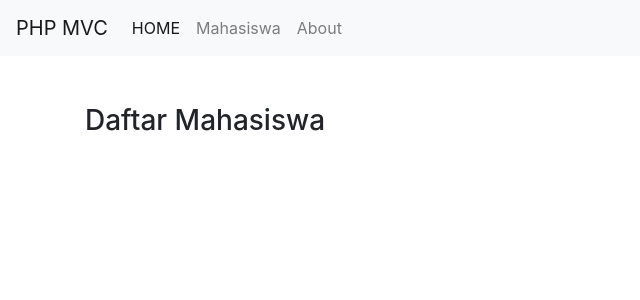
After one commit to ridlw13/TUGAS-3-MVC, a PHP site: the page made by app/views/mahasiswa/index.php in a window 1280 px wide. The commit adds this page. Shown: the top 300 px of the page, without its empty margins (0-640 px from the left). Run offline with PHP 8.4, Linux system fonts and the light colour scheme; the template is opened without the code that fills it, so the values that code supplies are empty; some libraries are stand-ins or nearby versions.

Commit message:
Menambahkan view dan halaman baru untuk mahasiswa

```diff
--- a/app/controllers/Home.php
+++ b/app/controllers/Home.php
@@ -4,8 +4,9 @@ class Home extends Controller {
     public function index(){
 
         $data['judul'] = 'Home';
+        $data['nama'] = $this->model('User_model')->getUser();
         $this->view('template/header', $data);
-        $this->view('home/index');
+        $this->view('home/index', $data);
         $this->view('template/footer');
 
     }
--- a/app/core/Controller.php
+++ b/app/core/Controller.php
@@ -4,4 +4,9 @@ class Controller {
     public function view($view, $data = []){
         require_once '../app/views/' . $view . '.php';
     }
+
+    public function model($model){
+        require_once '../app/models/' . $model . '.php';
+        return new $model;
+    }
 }
--- a/app/views/home/index.php
+++ b/app/views/home/index.php
@@ -1,7 +1,7 @@
     <div class="container">
     <div class="jumbotron">
-        <h1 class="display-4">Hello, world!</h1>
-            <p class="lead">This is a simple hero unit, a simple jumbotron-style component for calling extra attention to featured content or information.</p>
+        <h1 class="display-4">Selamat datang di Website saya</h1>
+            <p class="lead">Halo, nama saya <?= $data ['nama']?></p>
         <hr class="my-4">
             <p>It uses utility classes for typography and spacing to space content out within the larger container.</p>
                 <a class="btn btn-primary btn-lg" href="#" role="button">Learn more</a>
--- /dev/null
+++ b/app/views/mahasiswa/index.php
@@ -0,0 +1,20 @@
+<div class="container mt-5">
+
+    <div class="row">
+        <div class="col-6">
+            <h3>Daftar Mahasiswa</h3>
+
+
+            <?php foreach ($data['mhs'] as $mhs)  : ?>
+                <ul>
+                <li><?= $mhs['nama']; ?></li>
+                <li><?= $mhs['nrp']; ?></li>
+                <li><?= $mhs['email']; ?></li>
+                <li><?= $mhs['jurusan']; ?></li>
+                </ul>
+
+            <?php endforeach; ?>
+
+        </div>
+    </div>
+</div>
--- a/app/views/template/header.php
+++ b/app/views/template/header.php
@@ -19,6 +19,9 @@
         <a class="nav-link" href="<?= BASEURL ?>"> HOME<span class="sr-only">(current)</span></a>
       </li>
       <li class="nav-item">
+        <a class="nav-link" href="<?= BASEURL ?>/mahasiswa">Mahasiswa</a>
+      </li>
+      <li class="nav-item">
         <a class="nav-link" href="<?= BASEURL ?>/about">About</a>
       </li>
     </ul>
```
Also changed, not shown: app/controllers/Mahasiswa.php (added, +11 -0 lines), app/models/Mahasiswa_model.php (added, +28 -0 lines), app/models/User_model.php (added, +9 -0 lines).
